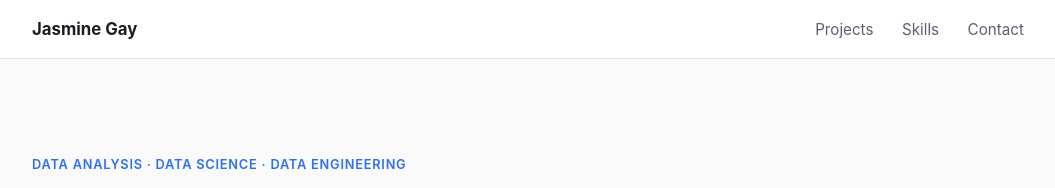
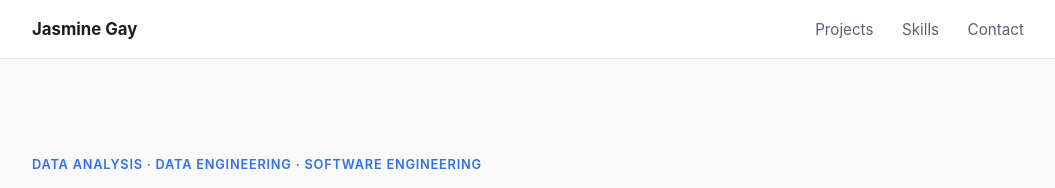
Before and after one commit to Jasgm/Jasgm.github.io, a plain HTML site: page index.html in a window 1280 px wide. Shown: the top 188 px of the page, without its empty margins (112-1167 px from the left). Drawn offline with Linux system fonts and the light colour scheme.

Commit message:
updated profile to reflect sought roles and experience

```diff
--- a/index.html
+++ b/index.html
@@ -22,7 +22,7 @@
 <main>
   <section id="top" class="hero">
     <div class="wrap">
-      <p class="eyebrow">Data Analysis &middot; Data Science &middot; Data Engineering</p>
+      <p class="eyebrow">Data Analysis &middot; Data Engineering &middot; Software Engineering</p>
       <h1>Hi, I'm Jasmine.</h1>
       <p class="lede">
         I build tools and models for working with data — from exploratory analysis and
@@ -100,6 +100,8 @@
           </div>
         </article>
 
+
+
       </div>
     </div>
   </section>
```
